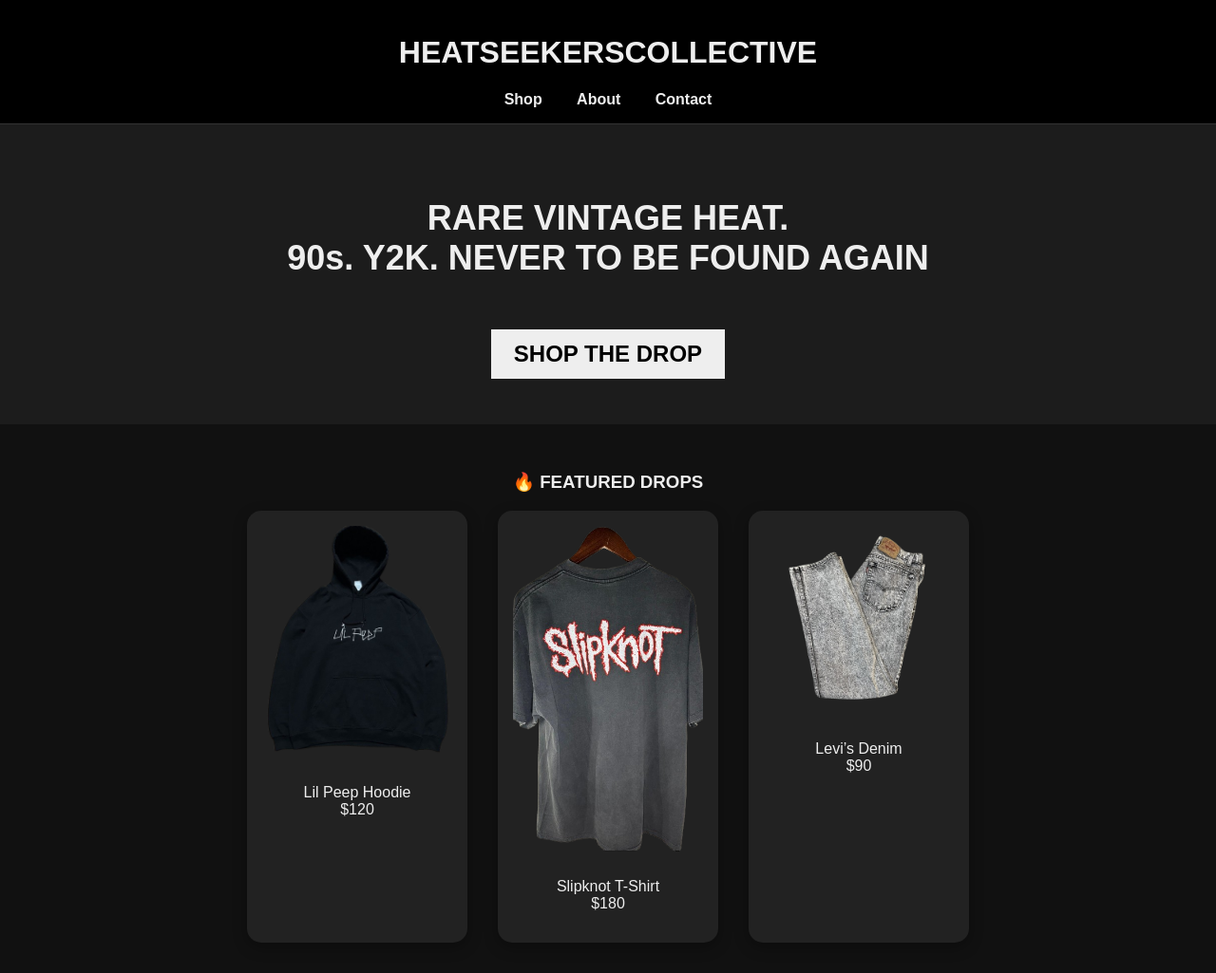
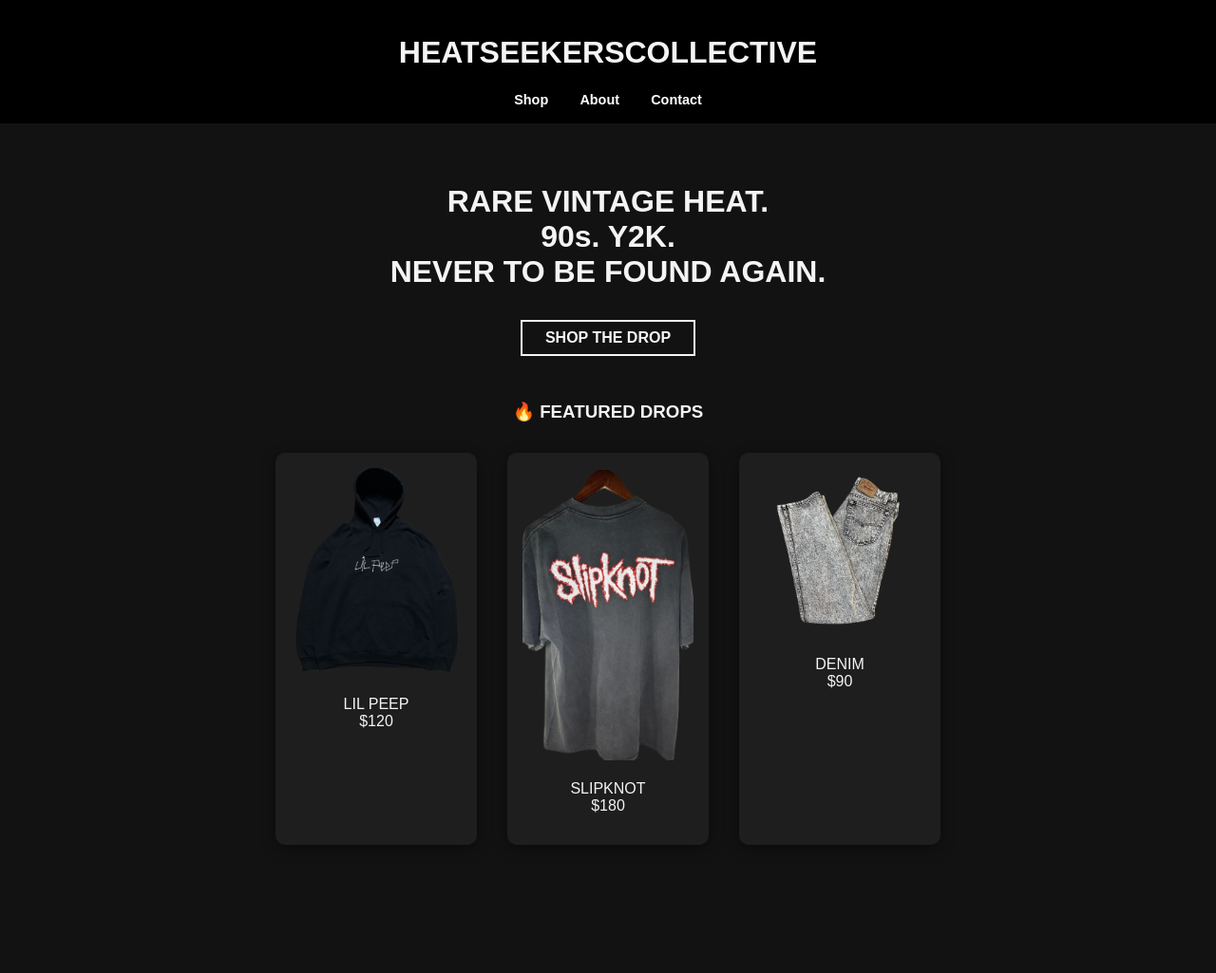
Before and after one commit to HeatseekersCollective/HeatseekersCollective, a plain HTML site: page index.html in a window 1280 px wide. Shown: the whole page at 95% size. After the commit the page ends 922 px from the top, so only its background shows below. Drawn offline with Linux system fonts and the light colour scheme.

Commit message:
Add files via upload

```diff
--- a/index.html
+++ b/index.html
@@ -2,10 +2,10 @@
 <!DOCTYPE html>
 <html lang="en">
 <head>
-    <meta charset="UTF-8" />
-    <meta name="viewport" content="width=device-width, initial-scale=1.0"/>
+  <meta charset="UTF-8">
+  <meta name="viewport" content="width=device-width, initial-scale=1.0">
   <title>HeatseekersCollective</title>
-    <link rel="stylesheet" href="styles.css" />
+  <link rel="stylesheet" href="style.css">
 </head>
 <body>
   <header>
@@ -19,24 +19,24 @@
 
   <main>
     <section class="hero">
-            <h2>RARE VINTAGE HEAT. <br>90s. Y2K. NEVER TO BE FOUND AGAIN</h2>
-            <a href="#" class="btn">SHOP THE DROP</a>
+      <h2>RARE VINTAGE HEAT.<br>90s. Y2K.<br>NEVER TO BE FOUND AGAIN.</h2>
+      <button>SHOP THE DROP</button>
     </section>
 
     <section class="featured">
       <h3>🔥 FEATURED DROPS</h3>
       <div class="product-grid">
-                <div class="product-card">
-                    <img src="images/lil_peep.png" alt="Lil Peep Hoodie" />
-                    <p>Lil Peep Hoodie<br>$120</p>
+        <div class="product">
+          <img src="lil_peep-removebg-preview.png" alt="Lil Peep Hoodie">
+          <p>LIL PEEP<br>$120</p>
         </div>
-                <div class="product-card">
-                    <img src="images/slipknot.png" alt="Slipknot T-Shirt" />
-                    <p>Slipknot T-Shirt<br>$180</p>
+        <div class="product">
+          <img src="slipknot-removebg-preview.png" alt="Slipknot Shirt">
+          <p>SLIPKNOT<br>$180</p>
         </div>
-                <div class="product-card">
-                    <img src="images/levi.png" alt="Levi's Denim" />
-                    <p>Levi’s Denim<br>$90</p>
+        <div class="product">
+          <img src="levi-removebg-preview.png" alt="Levi’s Denim">
+          <p>DENIM<br>$90</p>
         </div>
       </div>
     </section>
--- /dev/null
+++ b/style.css
@@ -0,0 +1,66 @@
+
+body {
+  margin: 0;
+  font-family: Arial, sans-serif;
+  background-color: #121212;
+  color: #f4f4f4;
+  text-align: center;
+}
+
+header {
+  padding: 1em;
+  background: #000;
+  font-weight: bold;
+}
+
+nav a {
+  margin: 0 1em;
+  color: #fff;
+  text-decoration: none;
+  font-size: 0.9em;
+}
+
+.hero h2 {
+  font-size: 2em;
+  margin: 2em 0 1em;
+}
+
+button {
+  background: transparent;
+  color: #f4f4f4;
+  padding: 0.5em 1.5em;
+  border: 2px solid #f4f4f4;
+  font-weight: bold;
+  font-size: 1em;
+  cursor: pointer;
+}
+
+.featured {
+  margin-top: 3em;
+}
+
+.product-grid {
+  display: flex;
+  justify-content: center;
+  gap: 2em;
+  flex-wrap: wrap;
+  margin: 2em;
+}
+
+.product {
+  background: #1e1e1e;
+  padding: 1em;
+  border-radius: 10px;
+  box-shadow: 0 4px 15px rgba(0,0,0,0.4);
+  transition: transform 0.3s ease, box-shadow 0.3s ease;
+}
+
+.product img {
+  max-width: 180px;
+  transition: transform 0.3s ease;
+}
+
+.product:hover {
+  transform: scale(1.05);
+  box-shadow: 0 6px 20px rgba(255, 255, 255, 0.2);
+}
```
Also changed, not shown: levi-removebg-preview.png (added), lil_peep-removebg-preview.png (added), slipknot-removebg-preview.png (added). Lines whose indentation alone changed are shown as unchanged.
